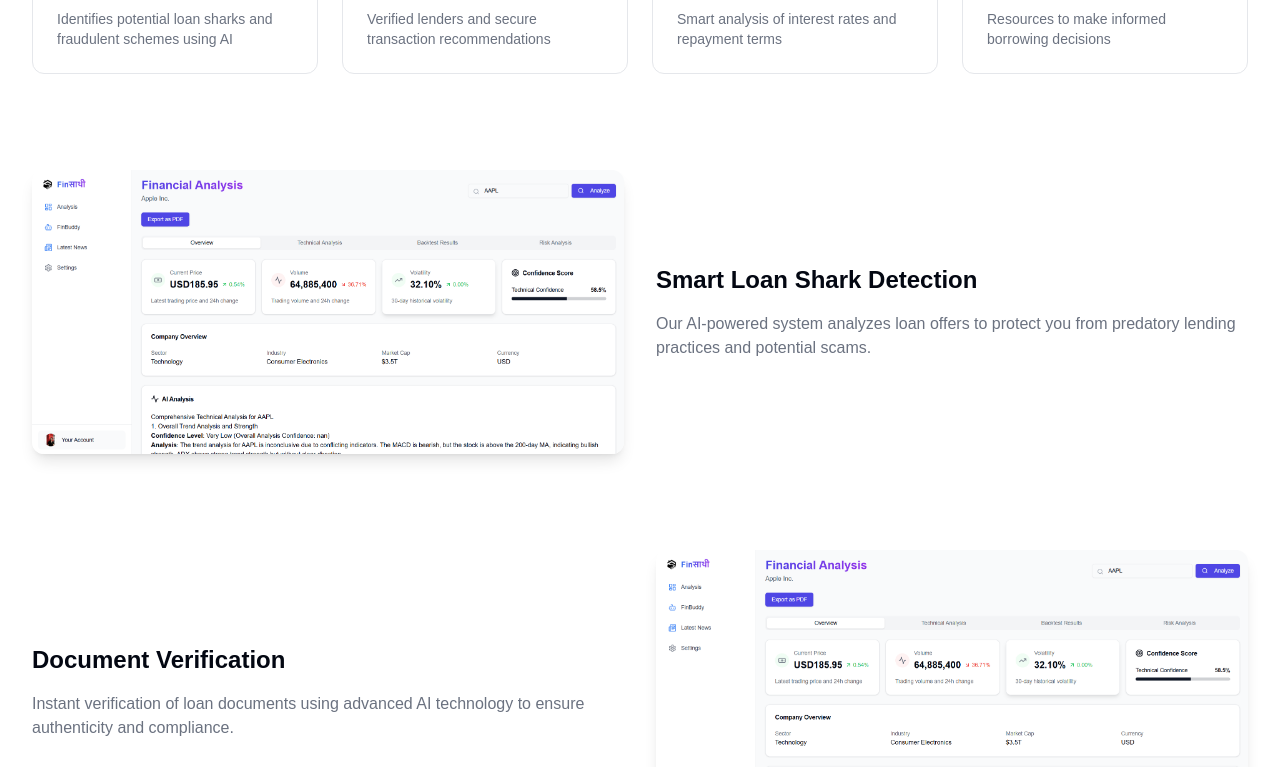
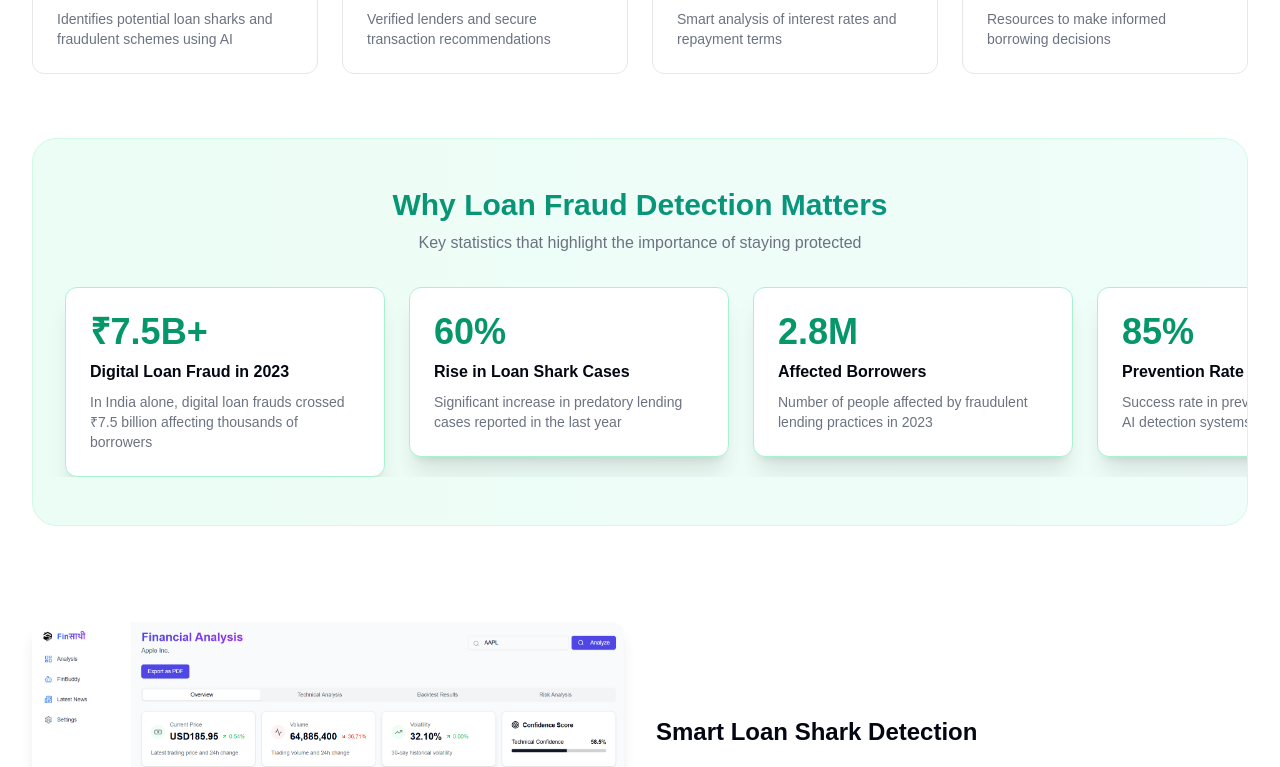
Before and after one commit to Krish0909/Team_Hack_Overflow_TGBH, a Next.js app in the folder frontend/: page / in a window 1280 px wide. Shown: the part 900-1667 px from the top of the page. Built offline with nearby package versions, Linux system fonts and the light colour scheme; no server answers.

Commit message:
awareness

```diff
--- a/frontend/package.json
+++ b/frontend/package.json
@@ -62,6 +62,7 @@
     "sonner": "^2.0.1",
     "svix": "^1.37.0",
     "tailwind-merge": "^2.6.0",
+    "tailwind-scrollbar-hide": "^2.0.0",
     "tailwindcss-animate": "^1.0.7",
     "util": "^0.12.5",
     "uuid": "^10.0.0",
--- a/frontend/src/app/(Dashboard)/dashboard/news/page.jsx
+++ b/frontend/src/app/(Dashboard)/dashboard/news/page.jsx
@@ -1,4 +1,4 @@
-import { Suspense } from 'react';
+import { Suspense } from "react";
 import {
     Clock,
     Link as LinkIcon,
@@ -6,7 +6,12 @@ import {
     AlertCircle,
     Search,
 } from "lucide-react";
-import { Card, CardHeader, CardContent, CardFooter } from "@/components/ui/card";
+import {
+    Card,
+    CardHeader,
+    CardContent,
+    CardFooter,
+} from "@/components/ui/card";
 
 const ScrollArea = ({ children, className = "" }) => (
     <div className={`overflow-auto ${className}`}>{children}</div>
@@ -20,8 +25,10 @@ const ErrorMessage = ({ message }) => (
 );
 
 async function getNews() {
-  const res = await fetch('http://localhost:3000/api/news', { next: { revalidate: 300 } });
-  if (!res.ok) throw new Error('Failed to fetch news');
+    const res = await fetch("http://localhost:3000/api/news", {
+        next: { revalidate: 300 },
+    });
+    if (!res.ok) throw new Error("Failed to fetch news");
     return res.json();
 }
 
@@ -33,7 +40,9 @@ export default async function NewsFeed() {
             <div className="flex items-center justify-between mb-6">
                 <div className="flex items-center gap-2">
                     <Newspaper className="h-6 w-6 text-gray-700" />
-          <h1 className="text-3xl font-bold text-gray-900">Loan News Feed</h1>
+                    <h1 className="text-3xl font-bold text-gray-900">
+                        Loan News Feed
+                    </h1>
                 </div>
             </div>
 
@@ -50,7 +59,9 @@ export default async function NewsFeed() {
                                             </h2>
                                             <div className="flex items-center gap-2 text-sm text-gray-500">
                                                 <Clock className="h-4 w-4" />
-                        {new Date(article.pub_date).toLocaleString()}
+                                                {new Date(
+                                                    article.pub_date
+                                                ).toLocaleString()}
                                                 <span className="px-2">•</span>
                                                 {article.source}
                                             </div>
@@ -59,7 +70,9 @@ export default async function NewsFeed() {
                                 </CardHeader>
 
                                 <CardContent className="px-6">
-                  <p className="text-sm text-gray-600">{article.description}</p>
+                                    <p className="text-sm text-gray-600">
+                                        {article.description}
+                                    </p>
                                 </CardContent>
 
                                 <CardFooter className="px-6 py-4">
--- a/frontend/src/app/page.jsx
+++ b/frontend/src/app/page.jsx
@@ -342,6 +342,83 @@ const HomePage = () => {
                             </p>
                         </div>
                     </div>
+
+                    {/* Awareness Carousel */}
+                    <div className="mt-16 py-12 bg-gradient-to-r from-emerald-50 to-teal-50 dark:from-emerald-950/30 dark:to-teal-950/30 rounded-3xl border border-emerald-100 dark:border-emerald-900">
+                        <div className="text-center mb-8">
+                            <h2 className="text-3xl font-bold bg-clip-text text-transparent bg-gradient-to-r from-emerald-600 to-teal-600">
+                                Why Loan Fraud Detection Matters
+                            </h2>
+                            <p className="text-muted-foreground mt-2">
+                                Key statistics that highlight the importance of
+                                staying protected
+                            </p>
+                        </div>
+
+                        <div className="flex overflow-x-auto space-x-6 px-8 scrollbar-hide">
+                            <div className="flex-none w-80 snap-center">
+                                <div className="bg-white dark:bg-gray-800 p-6 rounded-xl shadow-xl border border-emerald-200 dark:border-emerald-800 transform hover:scale-105 transition-transform">
+                                    <div className="text-4xl font-bold text-emerald-600 mb-2">
+                                        ₹7.5B+
+                                    </div>
+                                    <div className="font-semibold mb-2">
+                                        Digital Loan Fraud in 2023
+                                    </div>
+                                    <p className="text-sm text-muted-foreground">
+                                        In India alone, digital loan frauds
+                                        crossed ₹7.5 billion affecting thousands
+                                        of borrowers
+                                    </p>
+                                </div>
+                            </div>
+
+                            <div className="flex-none w-80 snap-center scrollbar-hide">
+                                <div className="bg-white dark:bg-gray-800 p-6 rounded-xl shadow-xl border border-emerald-200 dark:border-emerald-800 transform hover:scale-105 transition-transform">
+                                    <div className="text-4xl font-bold text-emerald-600 mb-2">
+                                        60%
+                                    </div>
+                                    <div className="font-semibold mb-2">
+                                        Rise in Loan Shark Cases
+                                    </div>
+                                    <p className="text-sm text-muted-foreground">
+                                        Significant increase in predatory
+                                        lending cases reported in the last year
+                                    </p>
+                                </div>
+                            </div>
+
+                            <div className="flex-none w-80 snap-center">
+                                <div className="bg-white dark:bg-gray-800 p-6 rounded-xl shadow-xl border border-emerald-200 dark:border-emerald-800 transform hover:scale-105 transition-transform">
+                                    <div className="text-4xl font-bold text-emerald-600 mb-2">
+                                        2.8M
+                                    </div>
+                                    <div className="font-semibold mb-2">
+                                        Affected Borrowers
+                                    </div>
+                                    <p className="text-sm text-muted-foreground">
+                                        Number of people affected by fraudulent
+                                        lending practices in 2023
+                                    </p>
+                                </div>
+                            </div>
+
+                            <div className="flex-none w-80 snap-center">
+                                <div className="bg-white dark:bg-gray-800 p-6 rounded-xl shadow-xl border border-emerald-200 dark:border-emerald-800 transform hover:scale-105 transition-transform">
+                                    <div className="text-4xl font-bold text-emerald-600 mb-2">
+                                        85%
+                                    </div>
+                                    <div className="font-semibold mb-2">
+                                        Prevention Rate
+                                    </div>
+                                    <p className="text-sm text-muted-foreground">
+                                        Success rate in preventing loan fraud
+                                        with AI detection systems
+                                    </p>
+                                </div>
+                            </div>
+                        </div>
+                    </div>
+
                     <div className="mt-16 space-y-12 animate-fadeInUp">
                         {/* Feature Explanations */}
                         <div className="space-y-24 my-24">
--- a/frontend/tailwind.config.js
+++ b/frontend/tailwind.config.js
@@ -111,5 +111,8 @@ module.exports = {
             },
         },
     },
-    plugins: [require("tailwindcss-animate")],
+    plugins: [
+        require("tailwindcss-animate"),
+        require("tailwind-scrollbar-hide"),
+    ],
 };
```
Also changed, not shown: frontend/src/app/api/news/route.js (+13 -8 lines), 1 other file (tests, documents, lock files or other folders). Lines whose indentation alone changed are shown as unchanged.
